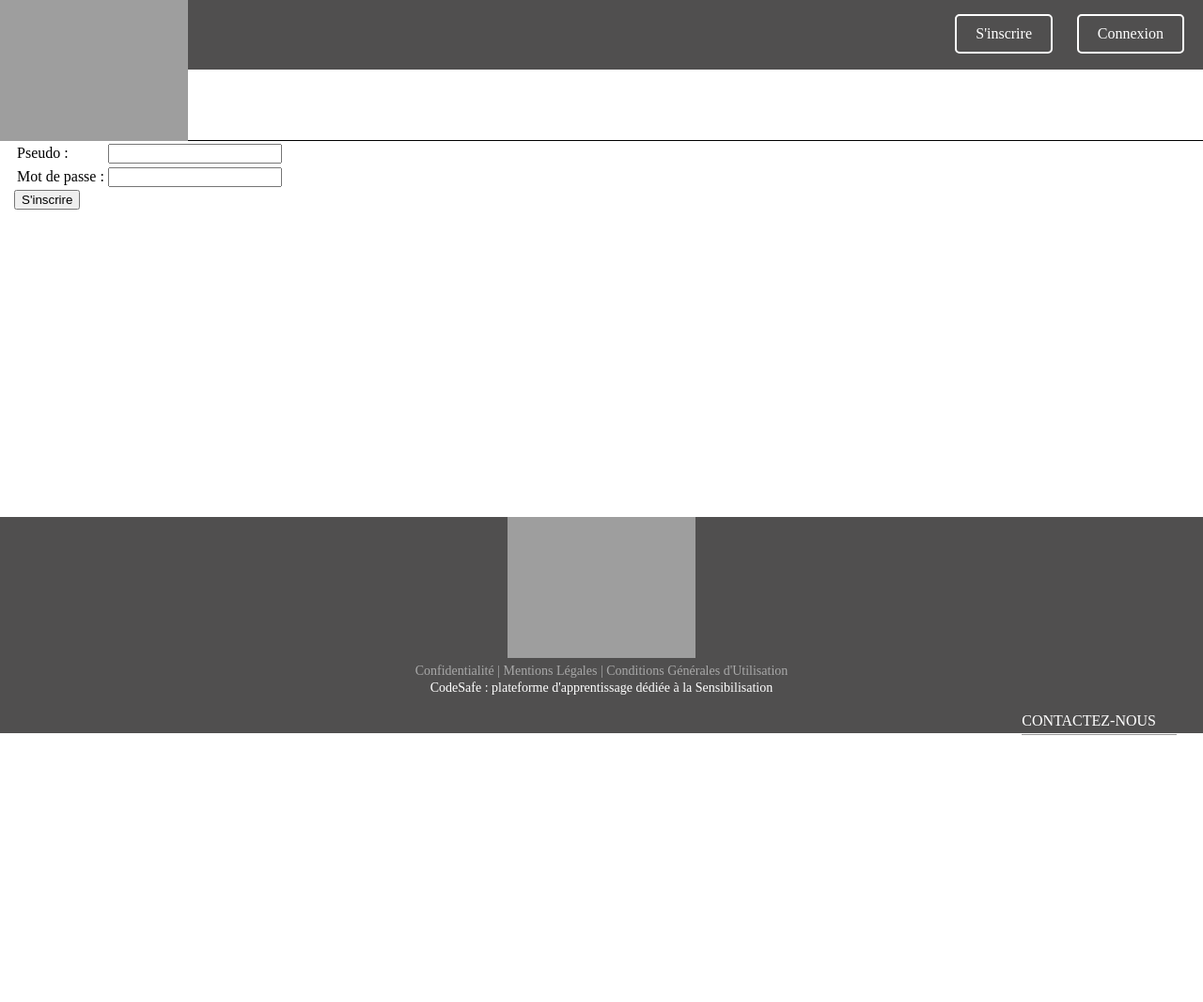
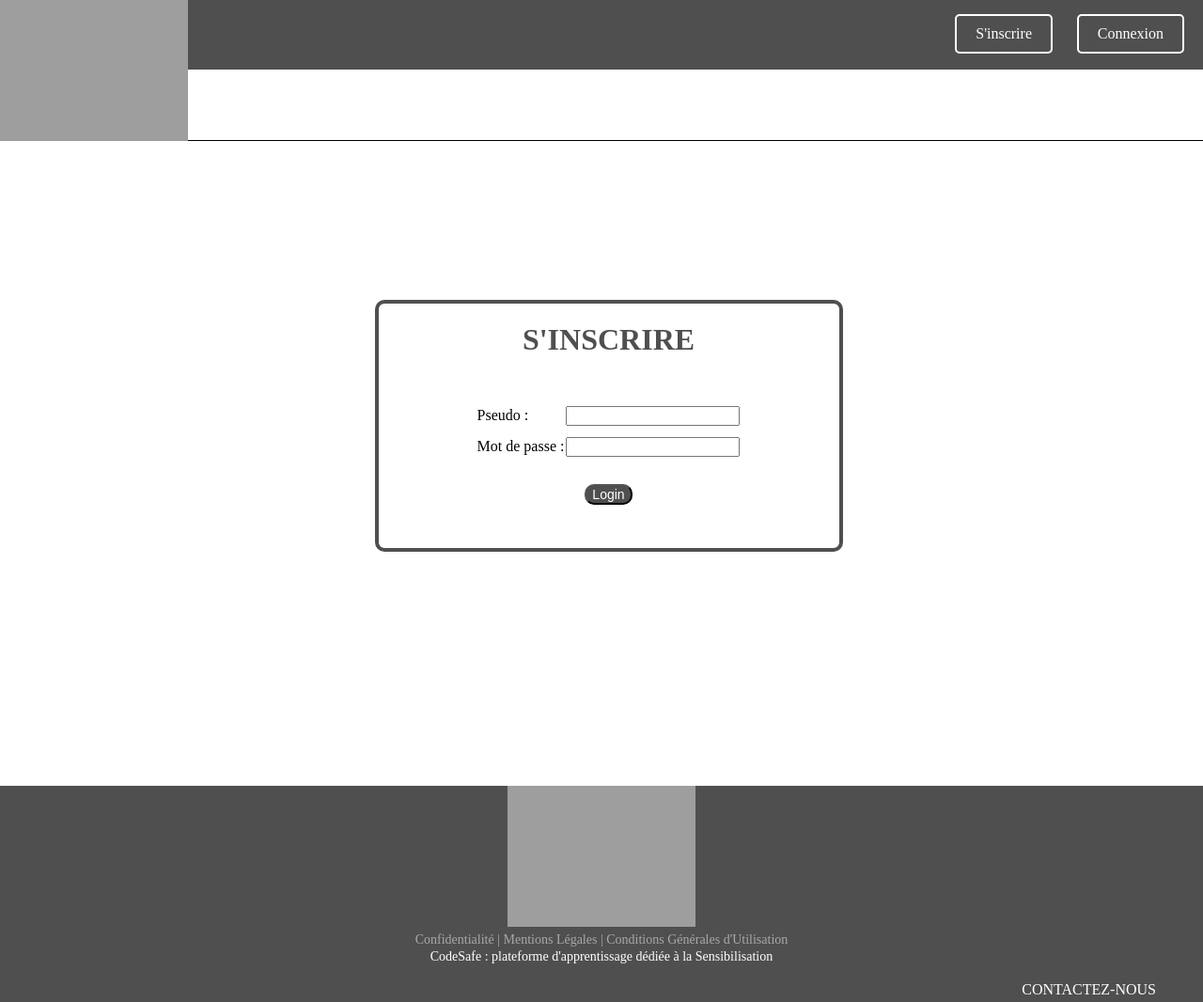
Before and after one commit to MartinBICHE/PP2I-1, a Flask app: page /register/ in a window 1280 px wide. Shown: the whole page at 94% size. Before the commit the page ends 782 px from the top, so only its background shows below. Run offline with Flask 3, Linux system fonts and the light colour scheme.

Commit message:
Ajout du CSS

```diff
--- a/templates/register.html
+++ b/templates/register.html
@@ -2,7 +2,7 @@
 <html lang="fr">
 <head>
     <meta charset="utf-8"/>
-    <title>Inscription</title>
+    <title>Login</title>
     <style>
         .error {
             color: red;
@@ -16,22 +16,53 @@
             display: block;
             position: relative;
         }
-
         body {
             display: flex;
             flex-direction: column;
             min-height: 100vh;
             margin: 0;
+            align-items: center;
+            justify-content: center;
         }
-
+        .encadre {
+            width: 450px;
+            height: 220px;
+            border: 4px solid rgb(80, 79, 79);
+            border-radius: 10px;
+            padding: 20px;
+            margin-left: auto;
+            margin-right: auto;
+            margin-top:50%;
+            margin-bottom:50%;
+            position:relative;
+            align-items: center;
+            text-align : center;
+        }
+        .encadre table {
+            margin:0 auto;
+            border-collapse: separate;
+            border-spacing: 0 10px;
+            margin-top: 5%;
+            text-align :left;
+        }
+        .encadre input[type="submit"] {
+            background-color: rgb(80, 79, 79);
+            color : white;
+            border-radius: 10px;
+            outline: none;
+            font-size:14px;
+        }
+        .encadre h1 {
+            margin:0;
+            color:rgb(80, 79, 79);
+        }
         .body {
             flex: 1;
             margin-top: -80px;
             margin-left: 15px;
         }
-
         .footer {
-            height: 250px;
+            height: 230px;
         }
     </style>
 </head>
@@ -39,26 +70,28 @@
     <iframe src="/header/" width="100%"></iframe>
 
     <div class="body">
-        <h1>Inscription</h1>
-
-        {% if usernameExists %}
-            <span class="error">Pseudo déjà utilisé !</span>
+        <div class="encadre">
+            <h1> S'INSCRIRE </h1> <br>
+            {% if badCredentials %}
+                <span class="error">Mauvais pseudo et/ou mot de passe !</span>
             {% endif %}
 
-        <form action="/register/" method="POST">
+            <form action="/login/" method="POST">
                 <table>
                     <tr>
                         <td>Pseudo : </td>
                         <td><input type="text" name="username"/></td>
                     </tr>
+
                     <tr>
                         <td>Mot de passe : </td>
-                    <td><input type="password" name="password"</td>
+                        <td><input type="password" name="password"></td>
                     </tr>
-            </table>
+                </table> <br>
 
-            <input type="submit" value="S'inscrire"/>
+                <input type="submit" value="Login" class="input3">
             </form>
+        </div>
     </div>
 
     <iframe class="footer" src="/footer" width="100%"></iframe>
```
Lines whose indentation alone changed are shown as unchanged.
